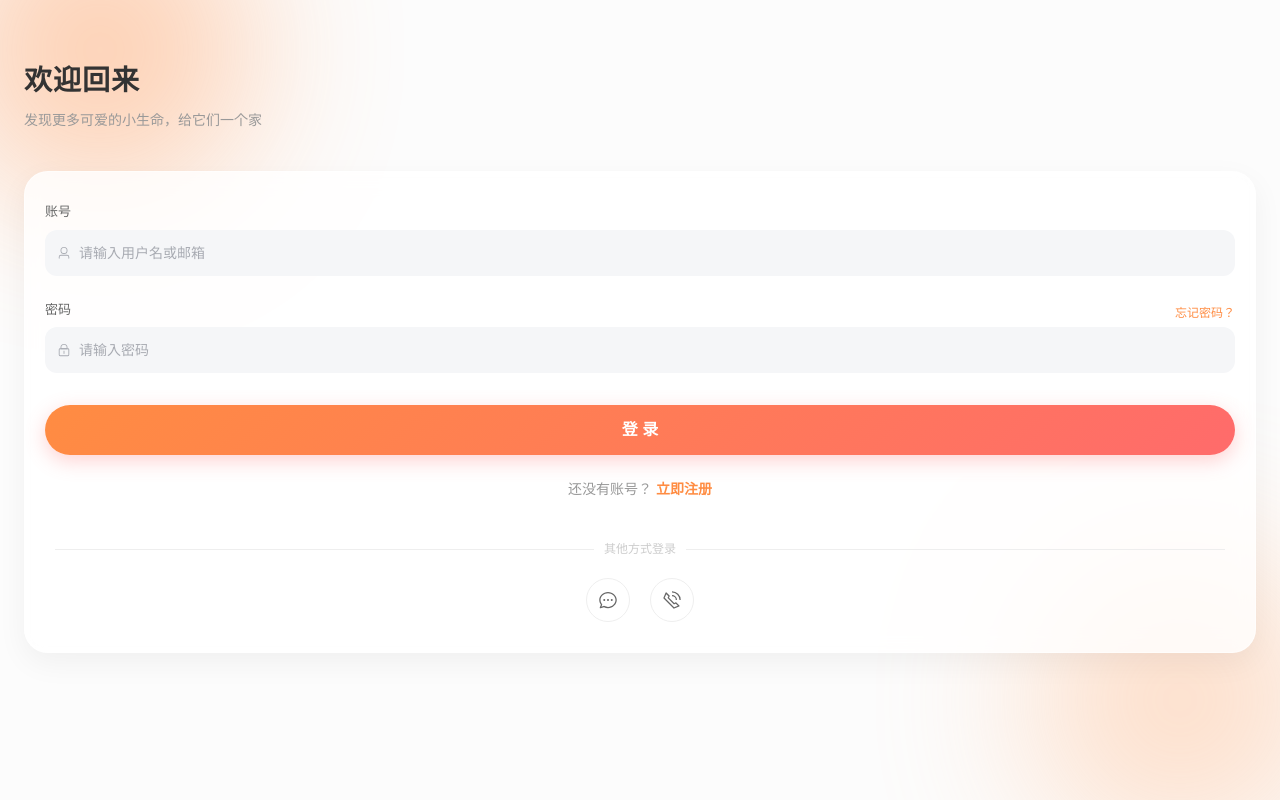
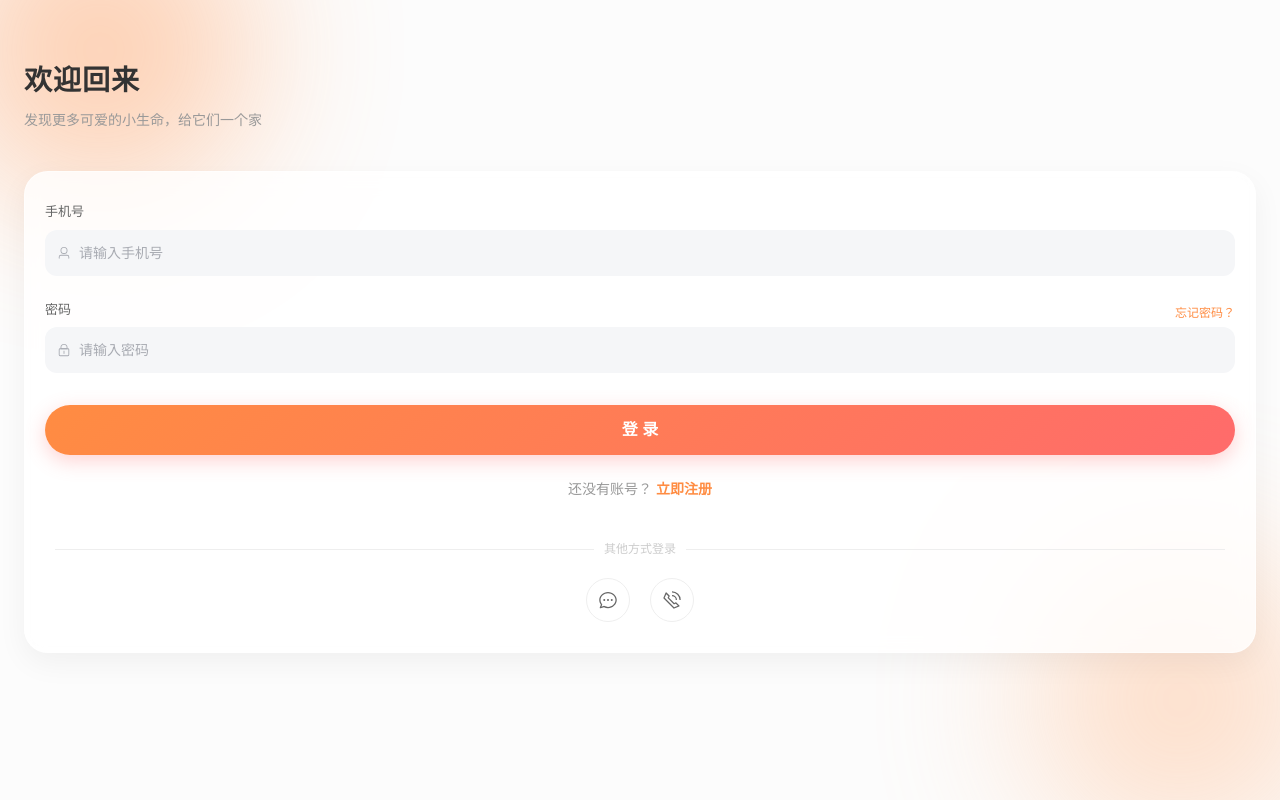
Before and after one commit to lizhensheng-z/pet-adoption, a Vue app: page /login in a window 1280 px wide. Built offline with nearby package versions, Linux system fonts and the light colour scheme; no server answers.

Commit message:
fix：改成手机号登陆

```diff
--- a/src/api/generated/models/login-request.ts
+++ b/src/api/generated/models/login-request.ts
@@ -19,9 +19,9 @@
  */
 export interface LoginRequest {
     /**
-     * 用户名
+     * 手机号
      */
-    'username': string;
+    'phone': string;
     /**
      * 密码
      */
--- a/src/views/user/Login.vue
+++ b/src/views/user/Login.vue
@@ -13,12 +13,12 @@
 
       <div class="auth-card">
         <el-form :model="form" :rules="rules" ref="formRef">
-          <!-- 用户名 -->
+          <!-- 手机号 -->
           <div class="custom-input-item">
-            <span class="input-label">账号</span>
+            <span class="input-label">手机号</span>
             <el-input
-              v-model="form.username"
-              placeholder="请输入用户名或邮箱"
+              v-model="form.phone"
+              placeholder="请输入手机号"
               prefix-icon="User"
             />
           </div>
@@ -81,12 +81,12 @@ const authStore = useAuthStore()
 const formRef = ref(null)
 const loading = ref(false)
 const form = ref({
-  username: '',
+  phone: '',
   password: ''
 })
 
 const rules = {
-  username: [{ required: true, message: '请输入账号', trigger: 'blur' }],
+  phone: [{ required: true, message: '请输入手机号', trigger: 'blur' }],
   password: [{ required: true, message: '请输入密码', trigger: 'blur' }]
 }
 
```
